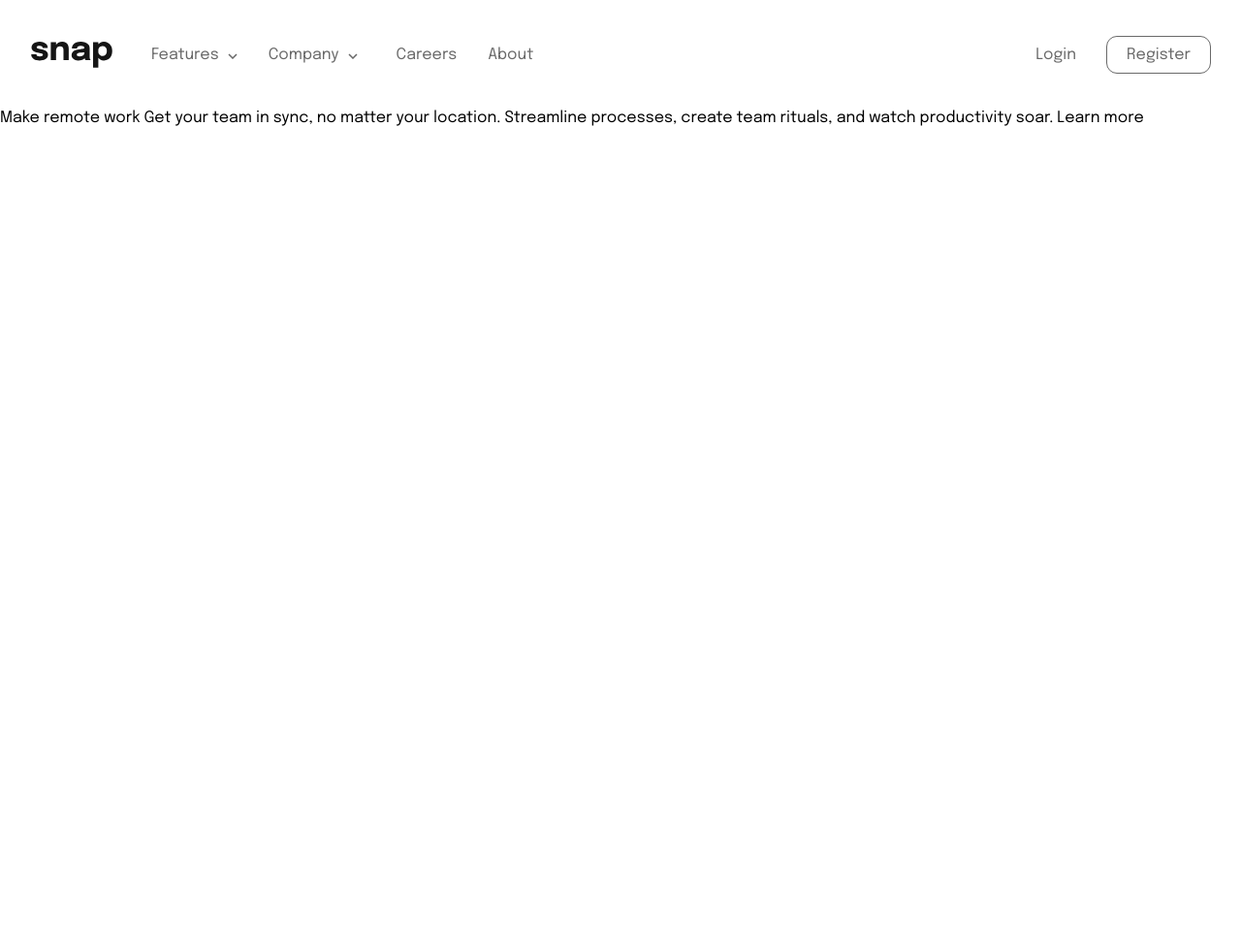
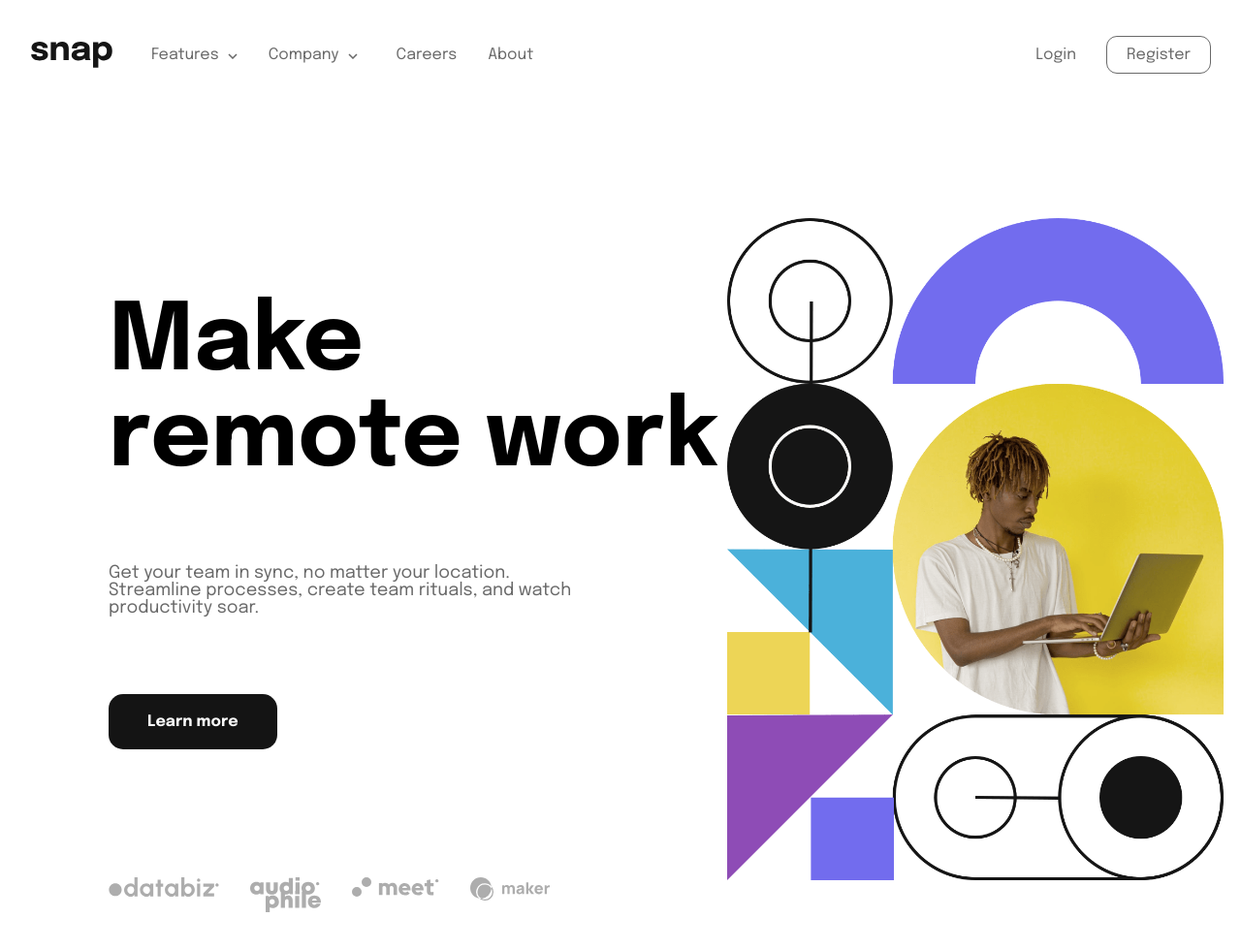
Before and after one commit to peppe2412/Intro-section-with-dropdown-navigation, a plain HTML site: page index.html in a window 1280 px wide. Shown: the top 980 px of the page at 97% size. Before the commit the page ends 800 px from the top, so only its background shows below. Drawn offline with Linux system fonts and the light colour scheme.

Commit message:
Main content

```diff
--- a/index.html
+++ b/index.html
@@ -256,8 +256,48 @@
         </button>
       </div>
     </header>
-    Make remote work Get your team in sync, no matter your location. Streamline
-    processes, create team rituals, and watch productivity soar. Learn more
+
+    <main>
+      <section class="main-content-container">
+        <div class="main-content-box">
+          <div>
+            <h1>Make remote work</h1>
+          </div>
+          <div style="width: 30rem">
+            <p>
+              Get your team in sync, no matter your location. Streamline
+              processes, create team rituals, and watch productivity soar.
+            </p>
+          </div>
+          <div class="link-main-box">
+            <a class="link-main" href="index.html">Learn more</a>
+          </div>
+          <div class="clients-box">
+            <div>
+              <img src="images/client-databiz.svg" alt="client-databiz" />
+            </div>
+            <div>
+              <img src="images/client-audiophile.svg" alt="client-audiophile" />
+            </div>
+            <div>
+              <img src="images/client-meet.svg" alt="client-meet" />
+            </div>
+            <div>
+              <img src="images/client-maker.svg" alt="client-maker" />
+            </div>
+          </div>
+        </div>
+        <div class="image-main-box">
+          <div>
+            <img
+              class="image-desktop-hero"
+              src="images/image-hero-desktop.png"
+              alt="image-hero-desktop"
+            />
+          </div>
+        </div>
+      </section>
+    </main>
 
     <script type="module" src="/js/main.js"></script>
   </body>
--- a/style.css
+++ b/style.css
@@ -9,6 +9,11 @@
 body {
   font-family: "Epilogue", sans-serif;
   margin: 0;
+}
+
+p {
+  font-size: 18px;
+  color: var(--gray-500);
 }
 
 .display-none {
@@ -130,6 +135,63 @@ li {
 
 .register:active {
   border: 1px solid var(--gray-950);
+}
+
+@media (min-width: 768px) {
+  .main-content-container {
+    display: grid;
+    grid-template-columns: repeat(5, 1fr);
+    grid-template-rows: repeat(5, 1fr);
+    gap: 8px;
+  }
+
+  main {
+    padding: 7rem;
+  }
+
+  h1 {
+    font-size: 6rem;
+  }
+
+  .main-content-box {
+    grid-column: span 3 / span 3;
+    grid-row: span 2 / span 2;
+  }
+
+  .clients-box {
+    display: flex;
+    gap: 2rem;
+    padding-top: 9.5rem;
+  }
+
+  .image-main-box {
+    grid-column: span 2 / span 2;
+    grid-row: span 5 / span 5;
+    grid-column-start: 4;
+  }
+
+  .image-desktop-hero {
+    width: 32rem;
+  }
+
+  .link-main-box {
+    margin-top: 100px;
+  }
+}
+
+.link-main {
+  background-color: var(--gray-950);
+  text-decoration: none;
+  color: var(--gray-50);
+  font-weight: var(--font-weight-700);
+  padding: 20px 40px 20px 40px;
+  border-radius: 15px;
+}
+
+.link-main:active {
+  border: 2px solid var(--gray-950);
+  background: none;
+  color: var(--gray-950);
 }
 
 @media (min-width: 768px) {
```
